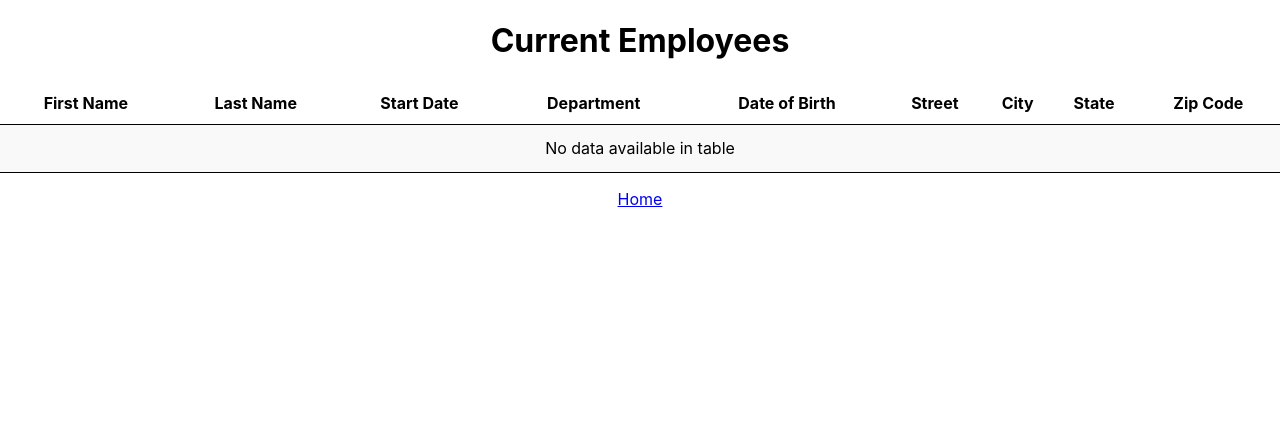
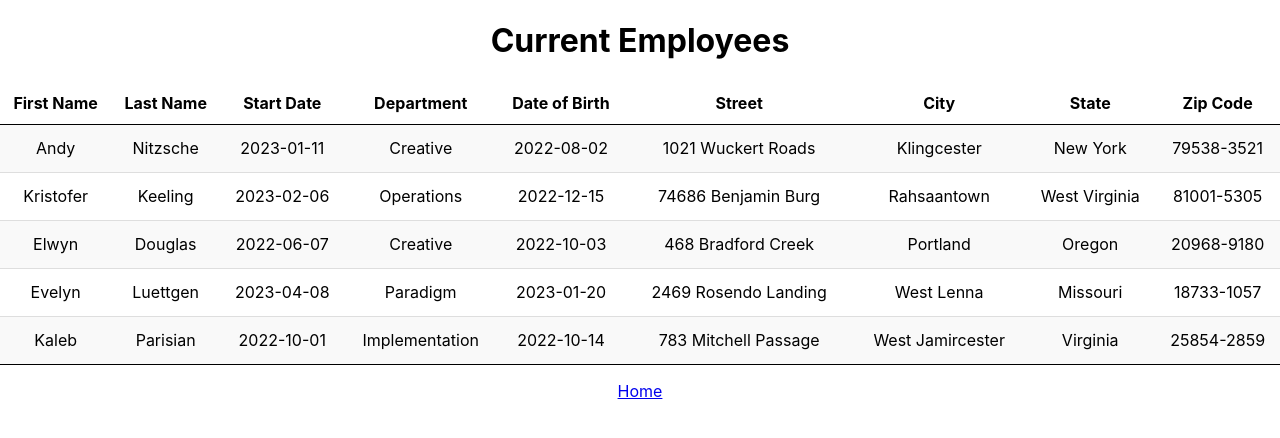
Before and after one commit to JohanPeraldi/HRnet, a React (Create React App) app: page /employee-list in a window 1280 px wide. Shown: the top 438 px of the page. Built offline with nearby package versions, Linux system fonts and the light colour scheme.

Commit message:
Generate 5 fake employees to display in table

```diff
--- a/src/components/CreateEmployeeForm/CreateEmployeeForm.jsx
+++ b/src/components/CreateEmployeeForm/CreateEmployeeForm.jsx
@@ -16,6 +16,7 @@ function CreateEmployeeForm({ handleShowModal }) {
     // Update employees state
     setEmployees([...employees, formattedData]);
   }
+
   const states = [
     {
       name: 'Alabama',
@@ -254,6 +255,7 @@ function CreateEmployeeForm({ handleShowModal }) {
       abbreviation: 'WY',
     },
   ];
+
   const departments = [
     'Sales',
     'Marketing',
--- a/src/components/EmployeeTable/EmployeeTable.jsx
+++ b/src/components/EmployeeTable/EmployeeTable.jsx
@@ -1,9 +1,21 @@
-import React, { useContext } from 'react';
+import React, { useContext, useEffect } from 'react';
 import { EmployeesContext } from '../../context/employees-context';
+import { generateEmployees } from '../../utils/helpers';
 import styles from './EmployeeTable.module.css';
 
 function EmployeeTable() {
-  const { employees } = useContext(EmployeesContext);
+  const { employees, setEmployees } = useContext(EmployeesContext);
+
+  // Make sure that there are at least 5 fake employees to display
+  useEffect(() => {
+    if (employees.length < 5) {
+      const additionalEmployees = generateEmployees(5 - employees.length);
+      setEmployees((prevEmployees) => [
+        ...prevEmployees,
+        ...additionalEmployees,
+      ]);
+    }
+  }, [employees.length, setEmployees]);
 
   return (
     <table className={styles.table}>
--- a/src/context/employees-context.js
+++ b/src/context/employees-context.js
@@ -1,9 +1,16 @@
-import React, { createContext, useState } from 'react';
+import React, { createContext, useState, useEffect } from 'react';
+import { generateEmployees } from '../utils/helpers';
 
 export const EmployeesContext = createContext();
 
 export const EmployeesProvider = ({ children }) => {
   const [employees, setEmployees] = useState([]);
+
+  // Create 5 fake employees to always have data to display in the employees' table
+  useEffect(() => {
+    const fakeEmployees = generateEmployees(5);
+    setEmployees(fakeEmployees);
+  }, []);
 
   return (
     <EmployeesContext.Provider value={{ employees, setEmployees }}>
--- a/src/data/employees.js
+++ b/src/data/employees.js
@@ -1,5 +1,5 @@
-import { getEmployees } from '../utils/helpers';
+import { generateEmployees } from '../utils/helpers';
 
-const employees = getEmployees();
+const employees = generateEmployees();
 
 export default employees;
```
